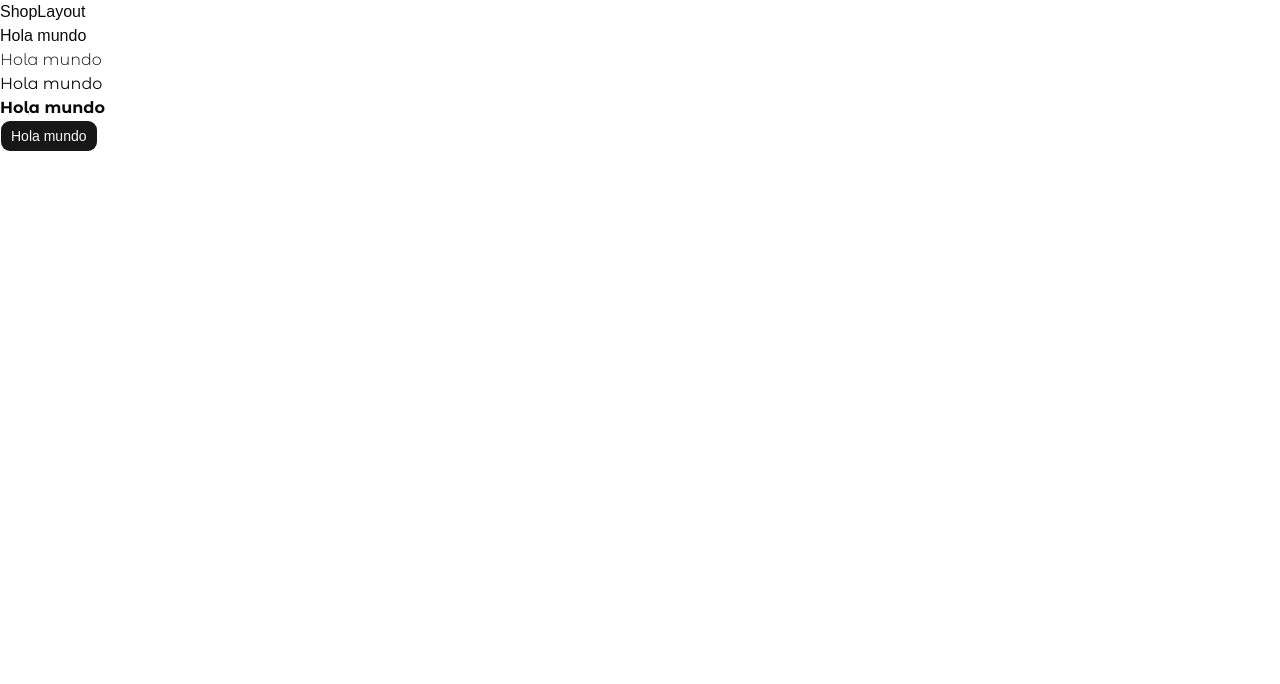
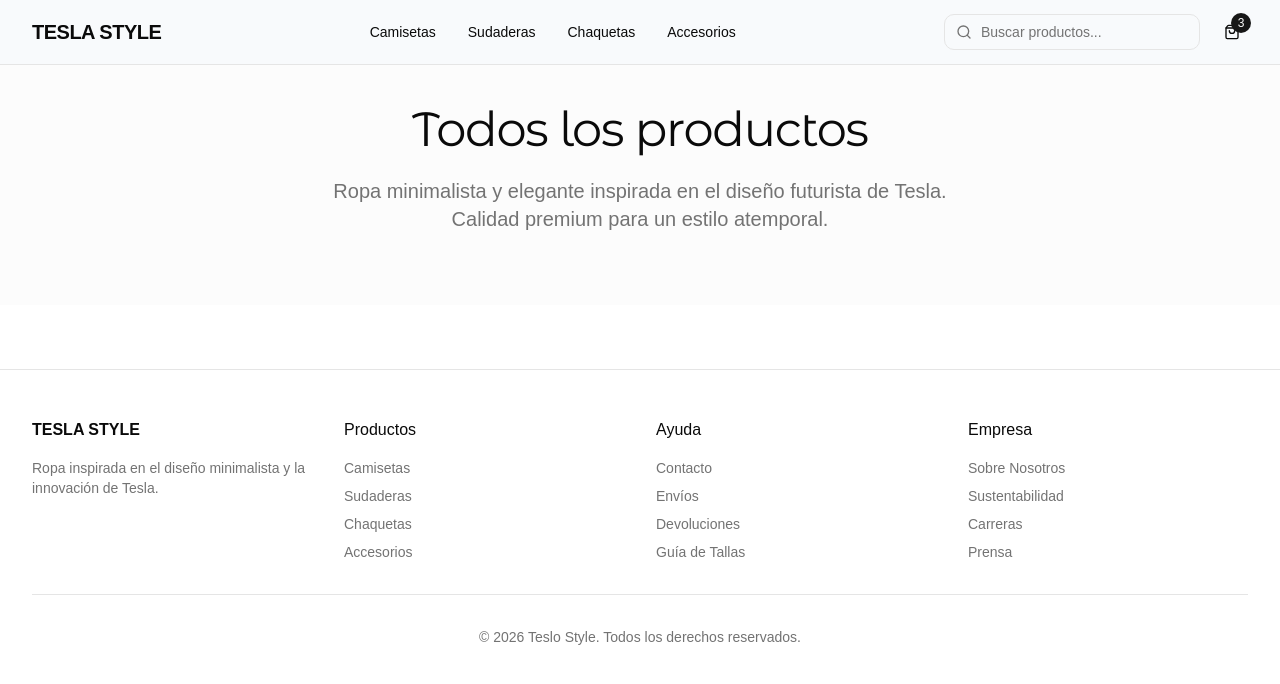
Before and after one commit to Axio-Dev/teslo-shop-frontend, a React (Vite) app: page / in a window 1280 px wide. Shown: the top 684 px of the page. Built offline with nearby package versions, Linux system fonts and the light colour scheme.

Commit message:
feat(Components/General Design): divide y añade la aplicación en componentes para sentar las bases del diseño en general

```diff
--- /dev/null
+++ b/src/components/ui/input.tsx
@@ -0,0 +1,19 @@
+import * as React from "react"
+
+import { cn } from "@/lib/utils"
+
+function Input({ className, type, ...props }: React.ComponentProps<"input">) {
+  return (
+    <input
+      type={type}
+      data-slot="input"
+      className={cn(
+        "h-8 w-full min-w-0 rounded-lg border border-input bg-transparent px-2.5 py-1 text-base transition-colors outline-none file:inline-flex file:h-6 file:border-0 file:bg-transparent file:text-sm file:font-medium file:text-foreground placeholder:text-muted-foreground focus-visible:border-ring focus-visible:ring-3 focus-visible:ring-ring/50 disabled:pointer-events-none disabled:cursor-not-allowed disabled:bg-input/50 disabled:opacity-50 aria-invalid:border-destructive aria-invalid:ring-3 aria-invalid:ring-destructive/20 md:text-sm dark:bg-input/30 dark:disabled:bg-input/80 dark:aria-invalid:border-destructive/50 dark:aria-invalid:ring-destructive/40",
+        className
+      )}
+      {...props}
+    />
+  )
+}
+
+export { Input }
--- /dev/null
+++ b/src/shop/components/CustomFooter.tsx
@@ -0,0 +1,101 @@
+export const CustomFooter = () => {
+  return (
+    <footer className="border-t py-12 px-4 lg:px-8 mt-16">
+      <div className="container mx-auto">
+        <div className="grid grid-cols-1 md:grid-cols-4 gap-8">
+          <div>
+            <h3 className="font-semibold mb-4">TESLA STYLE</h3>
+            <p className="text-sm text-muted-foreground">
+              Ropa inspirada en el diseño minimalista y la innovación de Tesla.
+            </p>
+          </div>
+
+          <div>
+            <h4 className="font-medium mb-4">Productos</h4>
+            <ul className="space-y-2 text-sm text-muted-foreground">
+              <li>
+                <a href="#" className="hover:text-foreground">
+                  Camisetas
+                </a>
+              </li>
+              <li>
+                <a href="#" className="hover:text-foreground">
+                  Sudaderas
+                </a>
+              </li>
+              <li>
+                <a href="#" className="hover:text-foreground">
+                  Chaquetas
+                </a>
+              </li>
+              <li>
+                <a href="#" className="hover:text-foreground">
+                  Accesorios
+                </a>
+              </li>
+            </ul>
+          </div>
+
+          <div>
+            <h4 className="font-medium mb-4">Ayuda</h4>
+            <ul className="space-y-2 text-sm text-muted-foreground">
+              <li>
+                <a href="#" className="hover:text-foreground">
+                  Contacto
+                </a>
+              </li>
+              <li>
+                <a href="#" className="hover:text-foreground">
+                  Envíos
+                </a>
+              </li>
+              <li>
+                <a href="#" className="hover:text-foreground">
+                  Devoluciones
+                </a>
+              </li>
+              <li>
+                <a href="#" className="hover:text-foreground">
+                  Guía de Tallas
+                </a>
+              </li>
+            </ul>
+          </div>
+
+          <div>
+            <h4 className="font-medium mb-4">Empresa</h4>
+            <ul className="space-y-2 text-sm text-muted-foreground">
+              <li>
+                <a href="#" className="hover:text-foreground">
+                  Sobre Nosotros
+                </a>
+              </li>
+              <li>
+                <a href="#" className="hover:text-foreground">
+                  Sustentabilidad
+                </a>
+              </li>
+              <li>
+                <a href="#" className="hover:text-foreground">
+                  Carreras
+                </a>
+              </li>
+              <li>
+                <a href="#" className="hover:text-foreground">
+                  Prensa
+                </a>
+              </li>
+            </ul>
+          </div>
+        </div>
+
+        <div className="border-t mt-8 pt-8 text-center text-sm text-muted-foreground">
+          <p>
+            &copy; {new Date().getFullYear()} Teslo Style. Todos los derechos
+            reservados.
+          </p>
+        </div>
+      </div>
+    </footer>
+  );
+};
--- /dev/null
+++ b/src/shop/components/CustomHeader.tsx
@@ -0,0 +1,80 @@
+import { useState } from 'react';
+import { Search, ShoppingBag, Menu } from 'lucide-react';
+import { Button } from '@/components/ui/button';
+import { Input } from '@/components/ui/input';
+
+const CustomHeader = () => {
+  const [cartCount, setCartCount] = useState(3);
+  return (
+    <header className="sticky top-0 z-50 w-full border-b backdrop-blur bg-slate-50">
+      <div className="container mx-auto px-4 lg:px-8">
+        <div className="flex h-16 items-center justify-between">
+          {/* Logo */}
+          <div className="flex items-center space-x-4">
+            <Button variant="ghost" size="icon" className="md:hidden">
+              <Menu className="h-5 w-5" />
+            </Button>
+            <h1 className="text-xl font-semibold tracking-tight">
+              TESLA STYLE
+            </h1>
+          </div>
+
+          {/* Navigation - Desktop */}
+          <nav className="hidden md:flex items-center space-x-8">
+            <a
+              href="#"
+              className="text-sm font-medium transition-colors hover:text-primary"
+            >
+              Camisetas
+            </a>
+            <a
+              href="#"
+              className="text-sm font-medium transition-colors hover:text-primary"
+            >
+              Sudaderas
+            </a>
+            <a
+              href="#"
+              className="text-sm font-medium transition-colors hover:text-primary"
+            >
+              Chaquetas
+            </a>
+            <a
+              href="#"
+              className="text-sm font-medium transition-colors hover:text-primary"
+            >
+              Accesorios
+            </a>
+          </nav>
+
+          {/* Search and Cart */}
+          <div className="flex items-center space-x-4">
+            <div className="hidden md:flex items-center space-x-2">
+              <div className="relative">
+                <Search className="absolute left-3 top-1/2 h-4 w-4 -translate-y-1/2 text-muted-foreground" />
+                <Input
+                  placeholder="Buscar productos..."
+                  className="pl-9 w-64 h-9"
+                />
+              </div>
+            </div>
+
+            <Button variant="ghost" size="icon" className="md:hidden">
+              <Search className="h-5 w-5" />
+            </Button>
+
+            <Button variant="ghost" size="icon" className="relative">
+              <ShoppingBag className="h-5 w-5" />
+              {cartCount > 0 && (
+                <span className="absolute -top-1 -right-1 h-5 w-5 rounded-full bg-primary text-primary-foreground text-xs flex items-center justify-center">
+                  {cartCount}
+                </span>
+              )}
+            </Button>
+          </div>
+        </div>
+      </div>
+    </header>
+  );
+};
+export default CustomHeader;
--- /dev/null
+++ b/src/shop/components/CustomJumbotron.tsx
@@ -0,0 +1,22 @@
+interface Props {
+  title: string;
+  subTitle?: string;
+}
+
+export const CustomJumbotron = ({ title, subTitle }: Props) => {
+  const defaultSubTitle =
+    'Ropa minimalista y elegante inspirada en el diseño futurista de Tesla. Calidad premium para un estilo atemporal.';
+
+  return (
+    <section className="py-10 px-4 lg:px-8 bg-muted/30">
+      <div className="container mx-auto text-center">
+        <h1 className="font-montserrat text-2xl lg:text-5xl tracking-tight mb-6">
+          {title}
+        </h1>
+        <p className="text-xl text-muted-foreground mb-8 max-w-2xl mx-auto">
+          {subTitle || defaultSubTitle}
+        </p>
+      </div>
+    </section>
+  );
+};
--- a/src/shop/layouts/ShopLayout.tsx
+++ b/src/shop/layouts/ShopLayout.tsx
@@ -1,10 +1,14 @@
 import { Outlet } from 'react-router';
+import CustomHeader from '../components/CustomHeader';
+import { CustomFooter } from '../components/CustomFooter';
 
 export const ShopLayout = () => {
   return (
-    <div>
-      ShopLayout
+    <div className="min-h-screen bg-background">
+      <CustomHeader />
+
       <Outlet />
+      <CustomFooter />
     </div>
   );
 };
--- a/src/shop/pages/home/HomePage.tsx
+++ b/src/shop/pages/home/HomePage.tsx
@@ -1,13 +1,9 @@
-import { Button } from '@/components/ui/button';
+import { CustomJumbotron } from '@/shop/components/CustomJumbotron';
 
 export const HomePage = () => {
   return (
-    <div>
-      <h1>Hola mundo</h1>
-      <h1 className="font-montserrat font-thin">Hola mundo</h1>
-      <h1 className="font-montserrat font-normal">Hola mundo</h1>
-      <h1 className="font-montserrat font-bold">Hola mundo</h1>
-      <Button>Hola mundo</Button>
-    </div>
+    <>
+      <CustomJumbotron title="Todos los productos" />
+    </>
   );
 };
```
